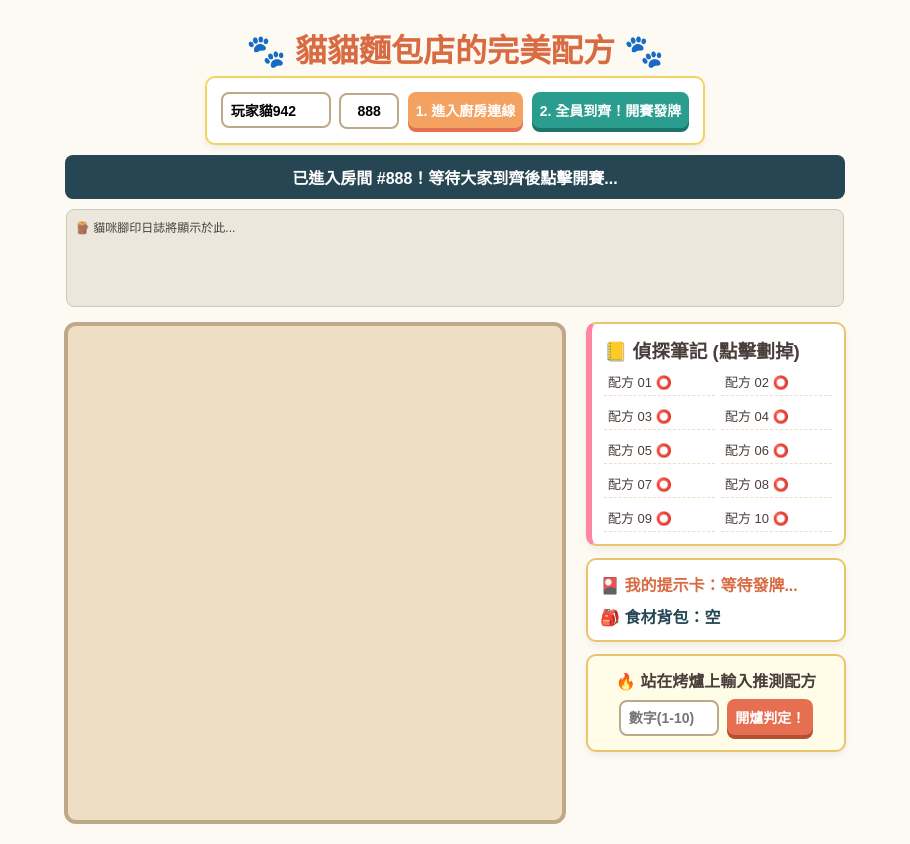
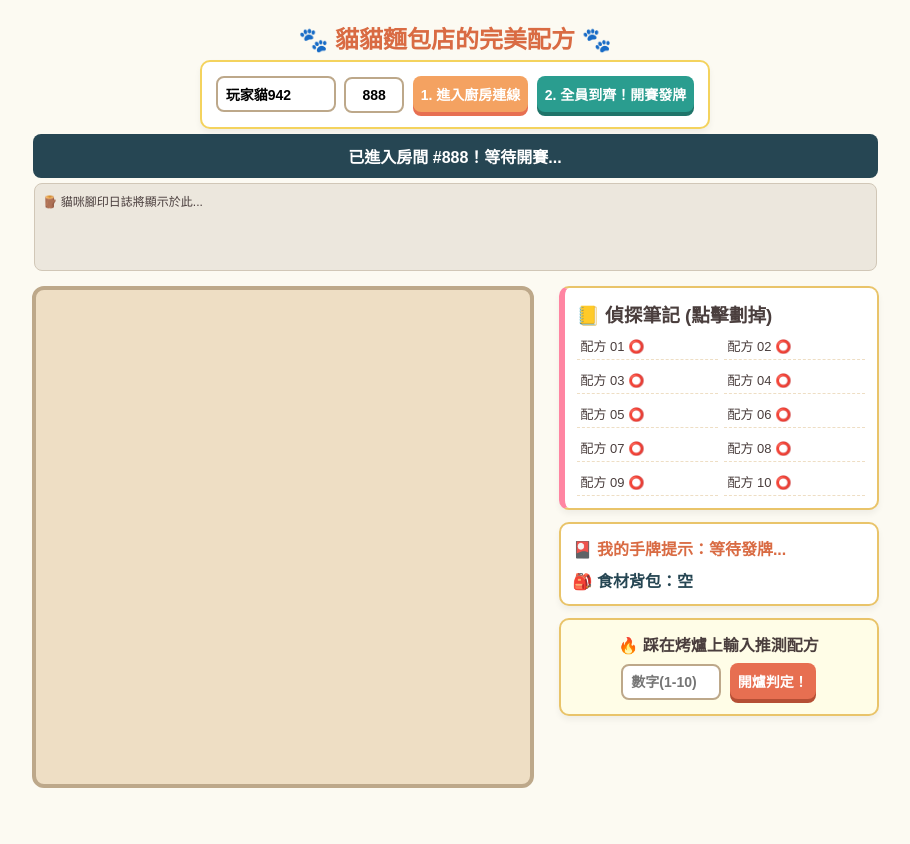
Before and after one commit to yii177/meow-bakery, a website: page public/index.html in a window 1280 px wide. Both pictures are taken after a click on the button "1. 進入廚房連線". Shown: the whole page, without its empty margins (185-1095 px from the left). After the commit the page ends 818 px from the top, so only its background shows below. Drawn offline with nearby package versions, Linux system fonts and the light colour scheme; no server answers.

Commit message:
Update index.html

```diff
--- a/public/index.html
+++ b/public/index.html
@@ -3,23 +3,29 @@
 <head>
     <meta charset="UTF-8">
     <meta name="viewport" content="width=device-width, initial-scale=1.0">
-    <title>貓貓麵包店 - 朋友連線版</title>
+    <title>貓貓麵包店 - 朋友連線對戰版</title>
     <style>
-        body { font-family: sans-serif; background: #fcfaf2; margin: 0; padding: 20px; text-align: center; color: #4a3e3d; }
-        h1 { color: #d96b43; margin: 5px; }
+        body { font-family: sans-serif; background: #fcfaf2; margin: 0; padding: 15px; text-align: center; color: #4a3e3d; }
+        h1 { color: #d96b43; margin: 5px; font-size: 24px; }
         input, button { padding: 8px; font-size: 14px; border-radius: 8px; border: 2px solid #bda88a; font-weight: bold; margin: 2px; }
         button { background: #f4a261; color: white; border: none; cursor: pointer; box-shadow: 0 4px 0 #e76f51; }
         button:active { transform: translateY(4px); box-shadow: none; }
-        .game-container { display: flex; flex-wrap: wrap; justify-content: center; gap: 20px; margin-top: 15px; }
-        .board { display: grid; grid-template-columns: repeat(5, 90px); grid-template-rows: repeat(5, 90px); gap: 6px; background: #eedec4; padding: 10px; border-radius: 12px; border: 4px solid #bda88a; }
+
+        /* 核心排版：強行鎖定左右並排，絕對不掉下去 */
+        .game-container { display: flex; justify-content: center; align-items: flex-start; gap: 25px; margin: 15px auto; max-width: 1100px; width: 100%; }
+
+        .board { display: grid; grid-template-columns: repeat(5, 90px); grid-template-rows: repeat(5, 90px); gap: 6px; background: #eedec4; padding: 10px; border-radius: 12px; border: 4px solid #bda88a; shrink: 0; }
         .tile { background: #fff; border: 2px solid #dcd1be; border-radius: 10px; display: flex; flex-direction: column; align-items: center; justify-content: center; font-size: 12px; cursor: pointer; position: relative; font-weight: bold; }
         .center-tile { background: #ffe57f; border-color: #ffb300; }
-        .side-panel { display: flex; flex-direction: column; gap: 12px; min-width: 260px; text-align: left; }
+
+        /* 右側工具面板固定寬度 */
+        .side-panel { display: flex; flex-direction: column; gap: 12px; width: 320px; text-align: left; shrink: 0; }
         .box { background: #fff; padding: 12px; border-radius: 10px; box-shadow: 0 4px 6px rgba(0,0,0,0.05); border: 2px solid #e9c46a; }
         .notebook-grid { display: grid; grid-template-columns: 1fr 1fr; gap: 6px; margin-top: 5px; }
         .note-item { cursor: pointer; padding: 4px; border-bottom: 1px dashed #eedec4; font-size: 13px; }
-        .status-bar { max-width: 760px; background: #264653; color: white; padding: 10px; border-radius: 8px; margin: 10px auto; font-weight: bold; }
-        .log-box { max-width: 760px; background: #ece7dd; height: 80px; margin: 10px auto; overflow-y: auto; padding: 8px; border-radius: 8px; text-align: left; font-size: 12px; border: 1px solid #d1c7b7; }
+
+        .status-bar { max-width: 825px; background: #264653; color: white; padding: 10px; border-radius: 8px; margin: 5px auto; font-weight: bold; }
+        .log-box { max-width: 825px; background: #ece7dd; height: 70px; margin: 5px auto; overflow-y: auto; padding: 8px; border-radius: 8px; text-align: left; font-size: 12px; border: 1px solid #d1c7b7; }
         .p-avatar { padding: 2px 5px; border-radius: 5px; font-size: 10px; color: white; margin-top: 2px; font-weight: bold; }
     </style>
     <script src="/socket.io/socket.io.js"></script>
@@ -29,8 +35,8 @@
     <h1>🐾 貓貓麵包店的完美配方 🐾</h1>
 
     <div id="lobby" class="box" style="display:inline-block; border-color:#f4d35e;">
-        <input type="text" id="playerName" placeholder="我的暱稱" style="width:90px;">
-        <input type="text" id="roomId" placeholder="房號" value="888" style="width:40px; text-align:center;">
+        <input type="text" id="playerName" placeholder="我的暱稱" style="width:100px;">
+        <input type="text" id="roomId" value="888" style="width:40px; text-align:center;">
         <button onclick="joinRoom()">1. 進入廚房連線</button>
         <button id="startBtn" onclick="startGame()" style="background:#2a9d8f; box-shadow:0 4px 0 #1f7469; display:none;">2. 全員到齊！開賽發牌</button>
     </div>
@@ -39,8 +45,10 @@
     <div class="log-box" id="logBox">🪵 貓咪腳印日誌將顯示於此...</div>
 
     <div class="game-container" id="gameScreen" style="display:none;">
+        <!-- 左邊必定是地圖 -->
         <div class="board" id="kitchenBoard"></div>
 
+        <!-- 右邊必定是筆記本工具欄 -->
         <div class="side-panel">
             <div class="box" style="border-left:6px solid #ff85a2;">
                 <h3 style="margin:0;">📒 偵探筆記 (點擊劃掉)</h3>
@@ -48,18 +56,17 @@
             </div>
 
             <div class="box">
-                <div id="handPanel" style="color:#d96b43; font-weight:bold; margin-bottom:8px;">🎴 我的提示卡：等待發牌...</div>
+                <div id="handPanel" style="color:#d96b43; font-weight:bold; margin-bottom:8px; word-break: break-all;">🎴 我的手牌提示：等待發牌...</div>
                 <div id="inventoryPanel" style="font-weight:bold; color:#264653;">🎒 食材背包：空</div>
             </div>
 
             <div class="box" style="background:#fffde7; text-align:center;">
-                <h4 style="margin:0 0 5px 0;">🔥 站在烤爐上輸入推測配方</h4>
+                <h4 style="margin:0 0 5px 0;">🔥 踩在烤爐上輸入推測配方</h4>
                 <input type="number" id="guessInput" placeholder="數字(1-10)" style="width:80px; text-align:center;">
                 <button onclick="submitBake()" style="background:#e76f51; box-shadow:0 4px 0 #b54f35;">開爐判定！</button>
             </div>
 
-            <!-- 核心功能：免洗畫面直接重開鈕 -->
-            <button id="restartBtn" onclick="startGame()" style="background:#2a9d8f; box-shadow:0 4px 0 #1f7469; display:none; width:100%;">🔄 再玩一局 (直接重洗發牌)</button>
+            <button id="restartBtn" onclick="startGame()" style="background:#2a9d8f; box-shadow:0 4px 0 #1f7469; display:none; width:100%;">🔄 再玩一局 (重洗發牌)</button>
         </div>
     </div>
 
@@ -67,7 +74,6 @@
         const socket = io();
         let myName = "", currentRoomId = "", isMyTurn = false, myCurrentPos = 0;
 
-        // 生成隨機預設暱稱
         document.getElementById('playerName').value = '玩家貓' + Math.floor(Math.random()*900 + 100);
 
         function joinRoom() {
@@ -78,11 +84,14 @@
             socket.emit('joinRoom', { roomId: currentRoomId, playerName: myName });
             document.getElementById('gameScreen').style.display = 'flex';
             document.getElementById('startBtn').style.display = 'inline-block';
-            document.getElementById('statusBar').innerText = `已進入房間 #${currentRoomId}！等待大家到齊後點擊開賽...`;
+            document.getElementById('statusBar').innerText = `已進入房間 #${currentRoomId}！等待開賽...`;
             initNotebookUI();
         }
 
         function startGame() {
+            // 【前端防禦第一關】點擊開賽時，強制先把畫面上所有舊卡牌和背包清空，防止殘留
+            document.getElementById('handPanel').innerText = "🎴 發牌中...";
+            document.getElementById('inventoryPanel').innerText = "🎒 食材背包：空";
             socket.emit('startGame', currentRoomId);
             document.getElementById('restartBtn').style.display = 'none';
         }
@@ -116,7 +125,7 @@
                         const tag = document.createElement('span');
                         tag.className = 'p-avatar';
                         let isMe = (p.id === socket.id || p.name === myName);
-                        if (isMe) { myCurrentPos = i; } // 紀錄自己位置
+                        if (isMe) { myCurrentPos = i; }
                         tag.style.background = isMe ? '#e76f51' : '#2a9d8f';
                         tag.innerText = isMe ? '🐾 我' : p.name.replace(' (AI)', '');
                         tile.appendChild(tag);
@@ -135,6 +144,7 @@
             document.getElementById('statusBar').innerText = isMyTurn ? "🌟 輪到你的回合！請點擊前後左右或斜角相鄰的 1 格移動！" : `💤 等待中... 當前輪到：【${currentP.name}】`;
             document.getElementById('statusBar').style.background = isMyTurn ? "#e76f51" : "#264653";
 
+            // 【前端防禦第二關】強制完全覆寫手牌文字，絕對不用 += 疊加
             let me = room.players.find(p => p.name === myName || p.id === socket.id);
             if (me) {
                 document.getElementById('handPanel').innerText = `🎴 我的手牌提示：【配方 ${me.cards.join(' 號】、【配方 ')} 號】`;
@@ -161,8 +171,8 @@
 
         socket.on('gameOver', (data) => {
             alert(data.msg);
-            document.getElementById('statusBar').innerText = `🏆 遊戲結束！勝者：${data.winner}！可以點擊下方按鈕重開一局。`;
-            document.getElementById('restartBtn').style.display = 'block'; // 顯示重開按鈕
+            document.getElementById('statusBar').innerText = `🏆 遊戲結束！勝者：${data.winner}！`;
+            document.getElementById('restartBtn').style.display = 'block';
         });
     </script>
 </body>
```
